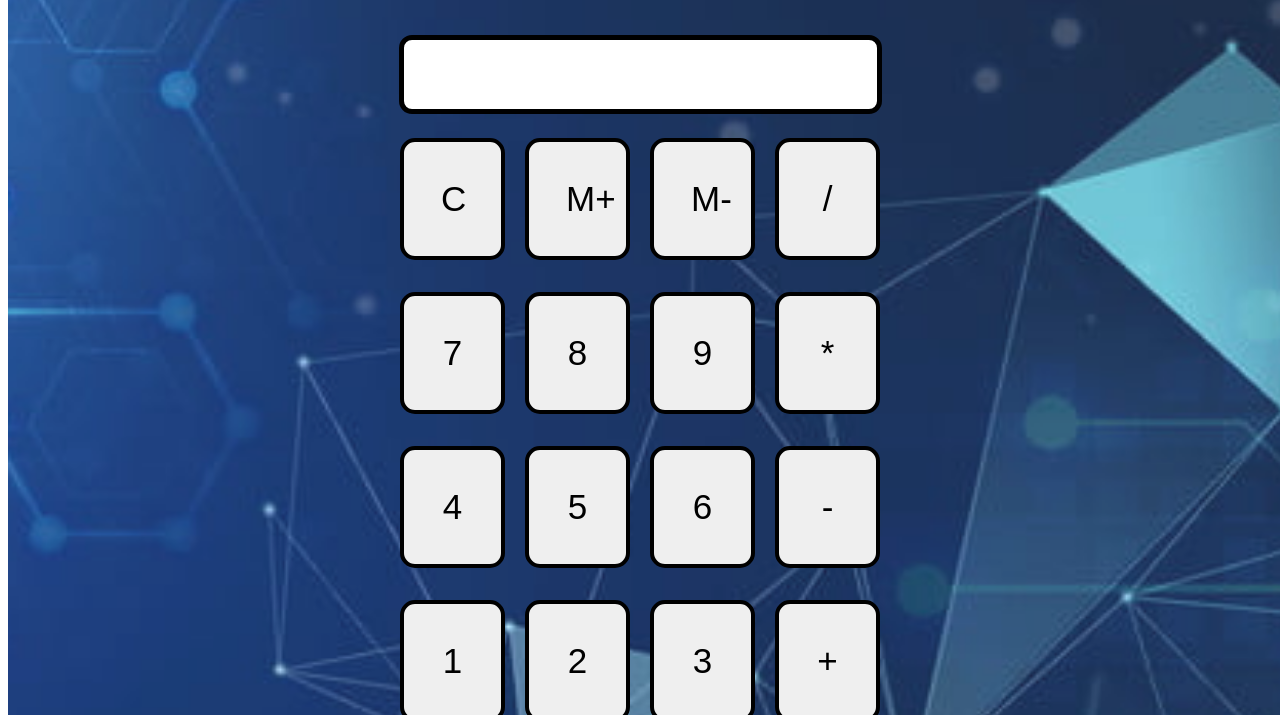
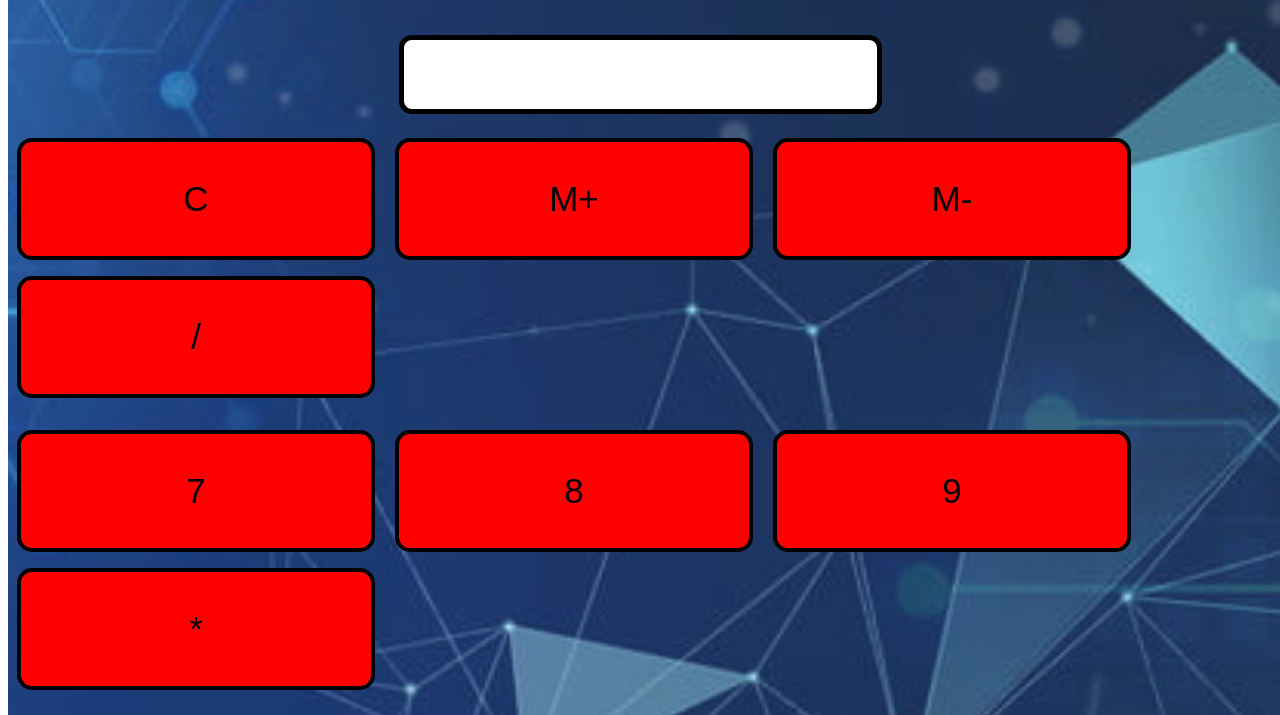
Before and after one commit to Arsalan106/Calculator1, a plain HTML site: page index.html in a window 1280 px wide. Shown: the part 85-800 px from the top of the page. Drawn offline with Linux system fonts and the light colour scheme.

Commit message:
Update style.css

```diff
--- a/style.css
+++ b/style.css
@@ -51,3 +51,12 @@ body::before{
 h1{
     font-size: 45px;
 }
+.button{
+      background-color: red;
+    padding: 37px;
+    font-size: 35px;
+    border-radius: 15px;
+    width: 358px;
+    margin: 8px;
+    border: 4px solid black;
+}
```
